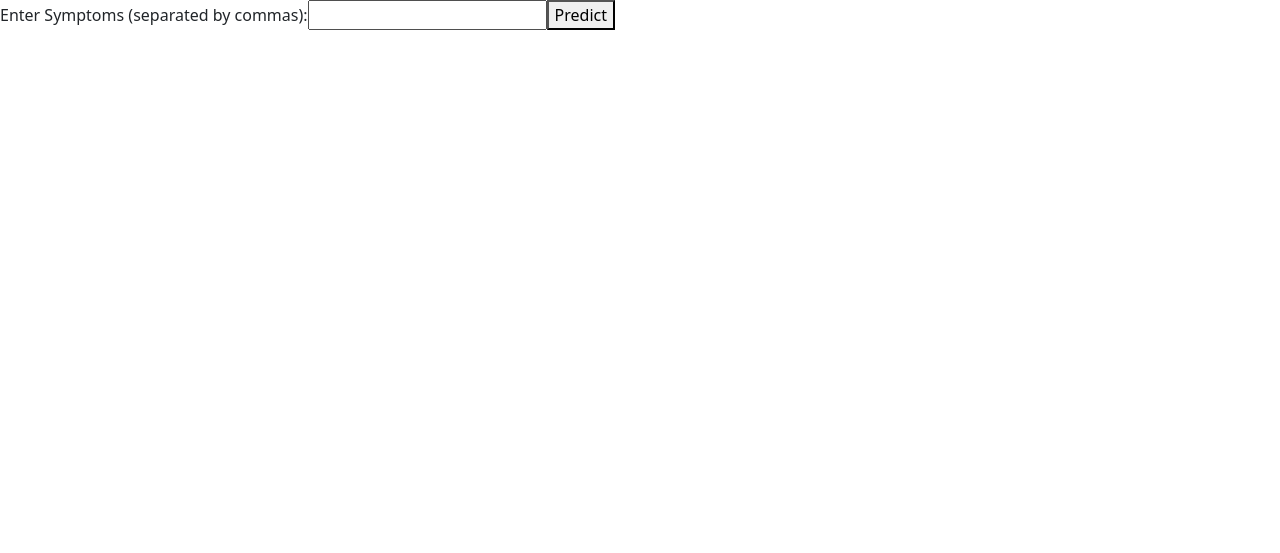
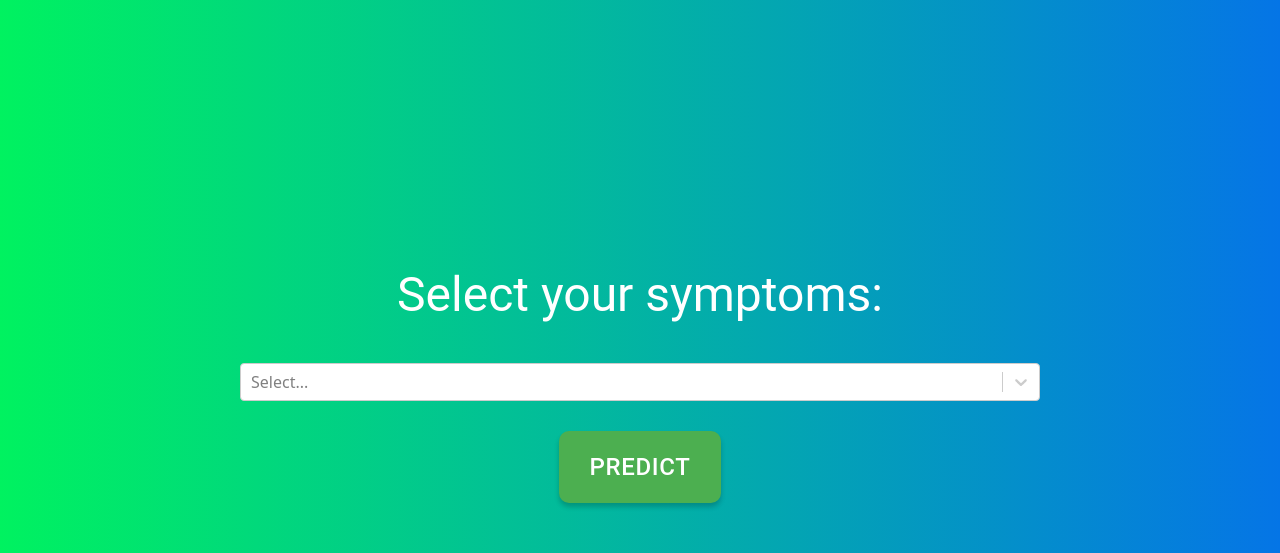
Before and after one commit to ilyas122/CMPE_285-Final-Project, a React (Create React App) app in the folder frontend/: page /dashboard in a window 1280 px wide. Shown: the top 553 px of the page. Built offline with nearby package versions, Linux system fonts and the light colour scheme; no server answers.

Commit message:
Handled symptom selection

```diff
--- a/frontend/src/Pages/DashboardComponent/Dashboard.js
+++ b/frontend/src/Pages/DashboardComponent/Dashboard.js
@@ -1,15 +1,50 @@
 import React, { useState, useRef, useEffect } from "react";
 import "./Dashboard.css";
 import axios from "axios";
-import { useNavigate } from "react-router-dom";
+import Select from 'react-select';
+import { Box, Button, Typography, LinearProgress } from '@mui/material';
 import ArrowUpwardSharpIcon from "@mui/icons-material/ArrowUpwardSharp";
 import ArrowDownwardSharpIcon from "@mui/icons-material/ArrowDownwardSharp";
 
+const options = [
+  { value: '1', label: 'Cough' },
+  { value: '2', label: 'Cold' },
+  { value: '3', label: 'Fever' },
+  { value: '4', label: 'Itching' },
+  { value: '5', label: 'Nausea' },
+  { value: '6', label: 'Stomach Pain' },
+  { value: '7', label: 'Headache' },
+  { value: '8', label: 'Vomiting' },
+  { value: '9', label: 'Joint Pain' },
+  { value: '10', label: 'Malaria' },
+  { value: '11', label: 'Cough' },
+  { value: '12', label: 'Cold' },
+  { value: '13', label: 'Fever' },
+  { value: '14', label: 'Itching' },
+  { value: '15', label: 'Nausea' },
+  { value: '16', label: 'Stomach Pain' },
+  { value: '17', label: 'Headache' },
+  { value: '18', label: 'Vomiting' },
+  { value: '19', label: 'Joint Pain' },
+  { value: '20', label: 'Malaria' },
+  { value: '21', label: 'Cough' },
+  { value: '22', label: 'Cold' },
+  { value: '23', label: 'Fever' },
+  { value: '24', label: 'Itching' },
+  { value: '25', label: 'Nausea' },
+  { value: '26', label: 'Stomach Pain' },
+  { value: '27', label: 'Headache' },
+  { value: '28', label: 'Vomiting' },
+  { value: '29', label: 'Joint Pain' },
+  { value: '30', label: 'Malaria' },
+];
+
+
 function Dashboard() {
+  const [selected, setSelected] = useState([]);
   const [symptoms, setSymptoms] = useState("");
   const [prediction, setPrediction] = useState("");
   const [confidence, setConfidence] = useState("");
-  const navigate = useNavigate();
   const [isExpanded, setIsExpanded] = useState(false);
   const contentRef = useRef(null);
   const [messages, setMessages] = useState([]);
@@ -180,36 +215,41 @@ const isValidApiKey = (apiKey) => {
   return true;
 };
 
+  // const handleSubmit = async (e) => {
+  //   e.preventDefault();
+  //   console.log("Type of symptoms:", typeof symptoms);
+  //   try {
+  //     const symptomsArray = symptoms
+  //       .split(",")
+  //       .map((symptom) => parseInt(symptom.trim()));
+  //     const response = await axios.post("http://localhost:5000/predict", {
+  //       symptoms: symptomsArray,
+  //     });
+  //     const data = response.data;
+  //     console.log("Response:", data);
 
+  //     setPrediction(data.prediction);
+  //     setConfidence(data.confidence);
+  //   } catch (error) {
+  //     console.error("Error:", error);
+  //   }
+  // };
 
-
-
-
-
-
-  const handleConsultDoctor = () => {
-    navigate("/consultdoctor");
-  };
-
-  const handleSubmit = async (e) => {
+  const handlePredict = async (e) => {
     e.preventDefault();
-    console.log("Type of symptoms:", typeof symptoms);
+    console.log('Type of symptoms:', typeof symptoms);
+    const symptomsArray = selected.map(symptom => parseInt(symptom.value));
     try {
-      const symptomsArray = symptoms
-        .split(",")
-        .map((symptom) => parseInt(symptom.trim()));
-      const response = await axios.post("http://localhost:5000/predict", {
-        symptoms: symptomsArray,
-      });
-      const data = response.data;
-      console.log("Response:", data);
-
-      setPrediction(data.prediction);
-      setConfidence(data.confidence);
+        //const symptomsArray = symptoms.split(',').map(symptom => parseInt(symptom.trim()));
+        const response = await axios.post('http://localhost:5000/predict', { symptoms: symptomsArray });
+        const data = response.data;
+        console.log('Response:', data);
+        setPrediction(data.prediction);
+        setConfidence(data.confidence);
     } catch (error) {
-      console.error("Error:", error);
+        console.error('Error:', error);
     }
-  };
+};
 
   const chatbotrequest = async () => {
     try {
@@ -244,11 +284,20 @@ const isValidApiKey = (apiKey) => {
     }
   };
 
+  const handleSelectionChange = (selectedOptions) => {
+    setSelected(selectedOptions);
+    setPrediction('');
+    setConfidence(0);
+};
+
+const handlePage = () => {
+    window.location.href = '/consultdoctor';
+};
 
 
   return (
     <div>
-      <form onSubmit={handleSubmit}>
+      {/* <form onSubmit={handleSubmit}>
         <label>
           Enter Symptoms (separated by commas):
           <input
@@ -272,7 +321,53 @@ const isValidApiKey = (apiKey) => {
             Consult Doctot 👨‍⚕️
           </button>
         </div>
-      )}
+      )} */}
+
+      <div className='dashboard' style={{ display: 'flex', flexDirection: 'column', alignItems: 'center', justifyContent: 'center', minHeight: '100vh', background: 'linear-gradient(to right, #00f260, #0575e6)' }}>
+            <Typography variant="h3" gutterBottom style={{ marginBottom: '40px', color: '#fff' }}>Select your symptoms:</Typography>
+            <Select
+                options={options}
+                isMulti
+                value={selected}
+                onChange={handleSelectionChange}
+                name="symptoms"
+                className="basic-multi-select"
+                classNamePrefix="select"
+                menuMaxHeight={100}
+                styles={{
+                    container: (provided) => ({
+                        ...provided,
+                        width: '800px',
+                        marginBottom: '30px'
+                    }),
+                    menu: (provided) => ({
+                        ...provided,
+                        zIndex: 9999,
+                        maxHeight: '150px',
+                        backgroundColor: '#fff',
+                        boxShadow: '0 4px 6px rgba(0, 0, 0, 0.1)',
+                        borderRadius: '4px'
+                    }),
+                    option: (provided, state) => ({
+                        ...provided,
+                        backgroundColor: state.isSelected ? '#d3d3d3' : '#fff',
+                        '&:hover': {
+                            backgroundColor: '#d3d3d3'
+                        }
+                    })
+                }}
+            />
+            <Button variant='contained' size='large' onClick={handlePredict} style={{ fontSize: '1.5rem', marginBottom: '30px', backgroundColor: '#4CAF50', color: '#fff', padding: '15px 30px', borderRadius: '10px', boxShadow: '0px 4px 5px rgba(0, 0, 0, 0.2)', zIndex: 1 }}>Predict</Button>
+            {prediction && confidence && (
+                <Box sx={{ width: '800px', backgroundColor: '#fff', padding: '20px', borderRadius: '10px', boxShadow: '0px 4px 5px rgba(0, 0, 0, 0.2)' }}>
+                    <Typography variant="h5" gutterBottom style={{ marginBottom: '10px' }}>Confidence Score:</Typography>
+                    <LinearProgress variant="determinate" value={confidence} style={{ marginBottom: '10px', backgroundColor: '#e0e0e0', borderRadius: '5px' }} />
+                    <Typography variant="subtitle1" gutterBottom>{`Predicted disease: ${prediction} (${confidence}%)`}</Typography>
+                    <Button variant='contained' size='large' onClick={handlePage} style={{ fontSize: '1.5rem', marginBottom: '30px', backgroundColor: '#4CAF50', color: '#fff', padding: '15px 30px', borderRadius: '10px', boxShadow: '0px 4px 5px rgba(0, 0, 0, 0.2)', zIndex: 1 }}>Consult</Button>
+                </Box>
+            )}
+        </div>
+
 
       <div className={`chatbot-container ${isExpanded ? "expanded" : ""}`}>
         <div ref={contentRef}>
```
